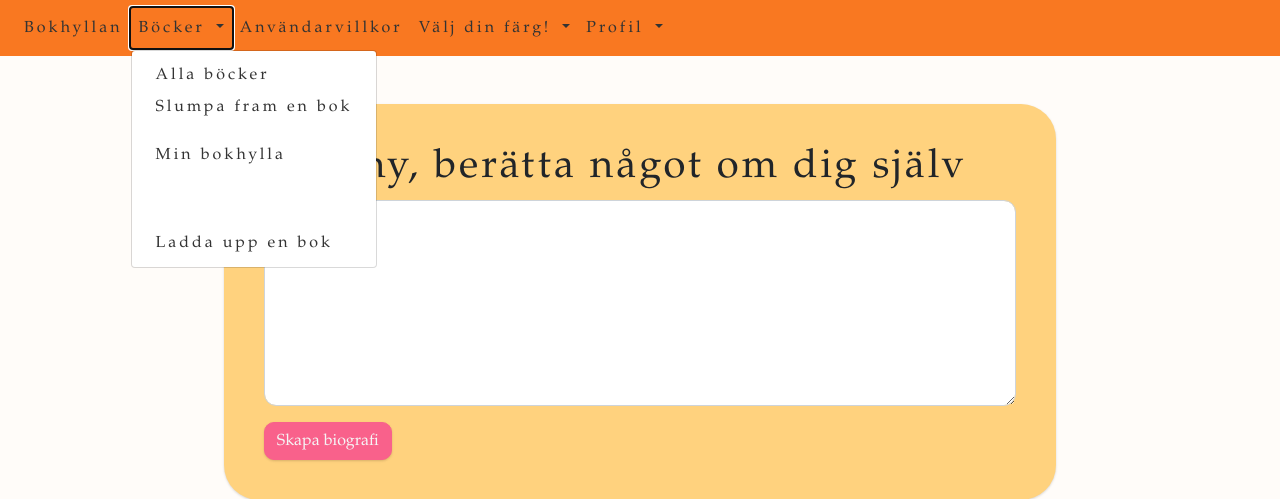
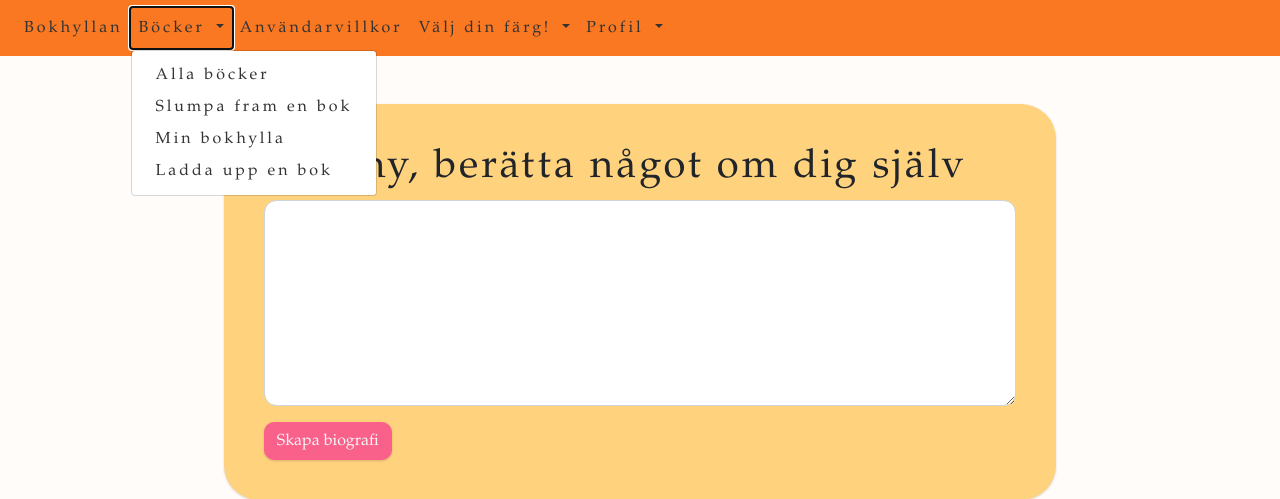
Before and after one commit to carbarcor/BokHyllan, a Flask app: page /add-bio in a window 1280 px wide, after a click on "Böcker". Shown: the top 499 px of the page. Run offline with Flask 3, Linux system fonts and the light colour scheme; a user stored in the database is signed in.

Commit message:
Fix av nav dropdown

```diff
--- a/BOKHYLLAN/website/templates/base.html
+++ b/BOKHYLLAN/website/templates/base.html
@@ -38,10 +38,10 @@ en mer anständig version eller med var egen html och css kod-->
             Böcker
           </a>
           <div class="dropdown-menu" aria-labelledby="navbarDropdown">
-            <a class="dropdown-item" id="all-books" href="/all-books">Alla böcker</a>
-            <a class="dropdown-item" id="random-book" href="/random-book">Slumpa fram en bok</a>
-            <a class="dropdown-item" id="user-books" href="/user-books">Min bokhylla</a>
-            <a class="dropdown-item" id="add-book" href="/add-book">Ladda upp en bok</a>
+            <a class="dropdown-item" id="all-books-nav" href="/all-books">Alla böcker</a>
+            <a class="dropdown-item" id="random-book-nav" href="/random-book">Slumpa fram en bok</a>
+            <a class="dropdown-item" id="user-books-nav" href="/user-books">Min bokhylla</a>
+            <a class="dropdown-item" id="add-book-nav" href="/add-book">Ladda upp en bok</a>
           </div>
         <li class="nav-item">
           <a class="nav-link" href="/policy">Användarvillkor</a>
```
